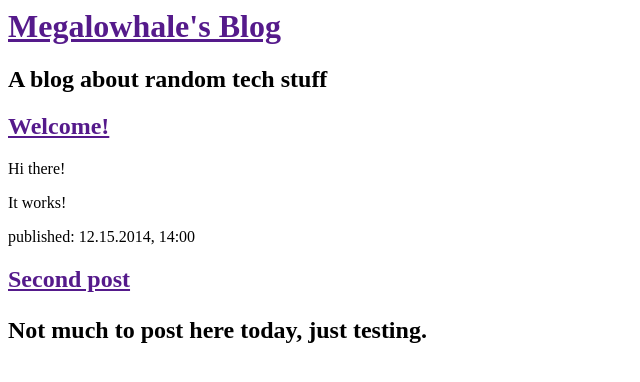
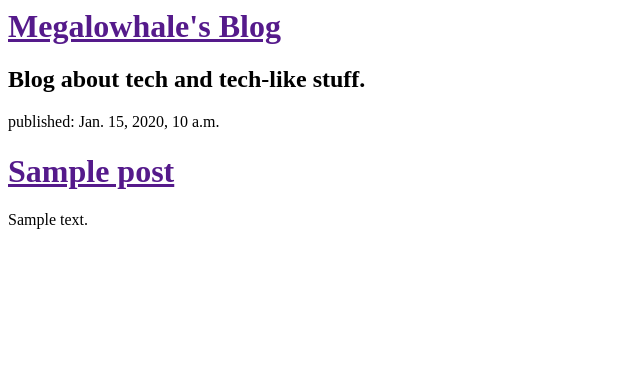
Before and after one commit to Megalowhale/django-project, a Django app: page / in a window 1280 px wide. Shown: the top 382 px of the page, without its empty margins (0-640 px from the left). Run offline with Django 3.2, Linux system fonts and the light colour scheme; tables that the repository leaves empty hold one stand-in row (values such as "Sample post").

Commit message:
Changed static HTML to django templates.

```diff
--- a/blog/templates/blog/post_list.html
+++ b/blog/templates/blog/post_list.html
@@ -5,19 +5,12 @@
   <body>
     <div>
       <h1><a href="">Megalowhale's Blog</a></h1>
-      <h2>A blog about random tech stuff</h2></center>
-    </div>
-
-    <div>
-      <h2><a href="">Welcome!</a></h2>
-      <p>Hi there!</p>
-      <p>It works!</p>
-    </div>
-
-    <div>
-      <p>published: 12.15.2014, 14:00</p>
-      <h2><a href="">Second post</a><h2>
-      <p>Not much to post here today, just testing.</p>
+      <h2>Blog about tech and tech-like stuff.</h2></center>
+      {% for post in posts %}
+        <p>published: {{ post.published_date }}</p>
+        <h1><a href="">{{ post.title }}</a></h1>
+        <p>{{ post.text|linebreaks }}</p>
+      {% endfor %}
     </div>
   </body>
 </html
--- a/blog/views.py
+++ b/blog/views.py
@@ -1,4 +1,6 @@
 from django.shortcuts import render
+from .models import Post
 
 def post_list(request):
-    return render(request, 'blog/post_list.html', {})
+    posts = Post.objects.filter(published_date__isnull=False).order_by('published_date')
+    return render(request, 'blog/post_list.html', {'posts': posts})
```
